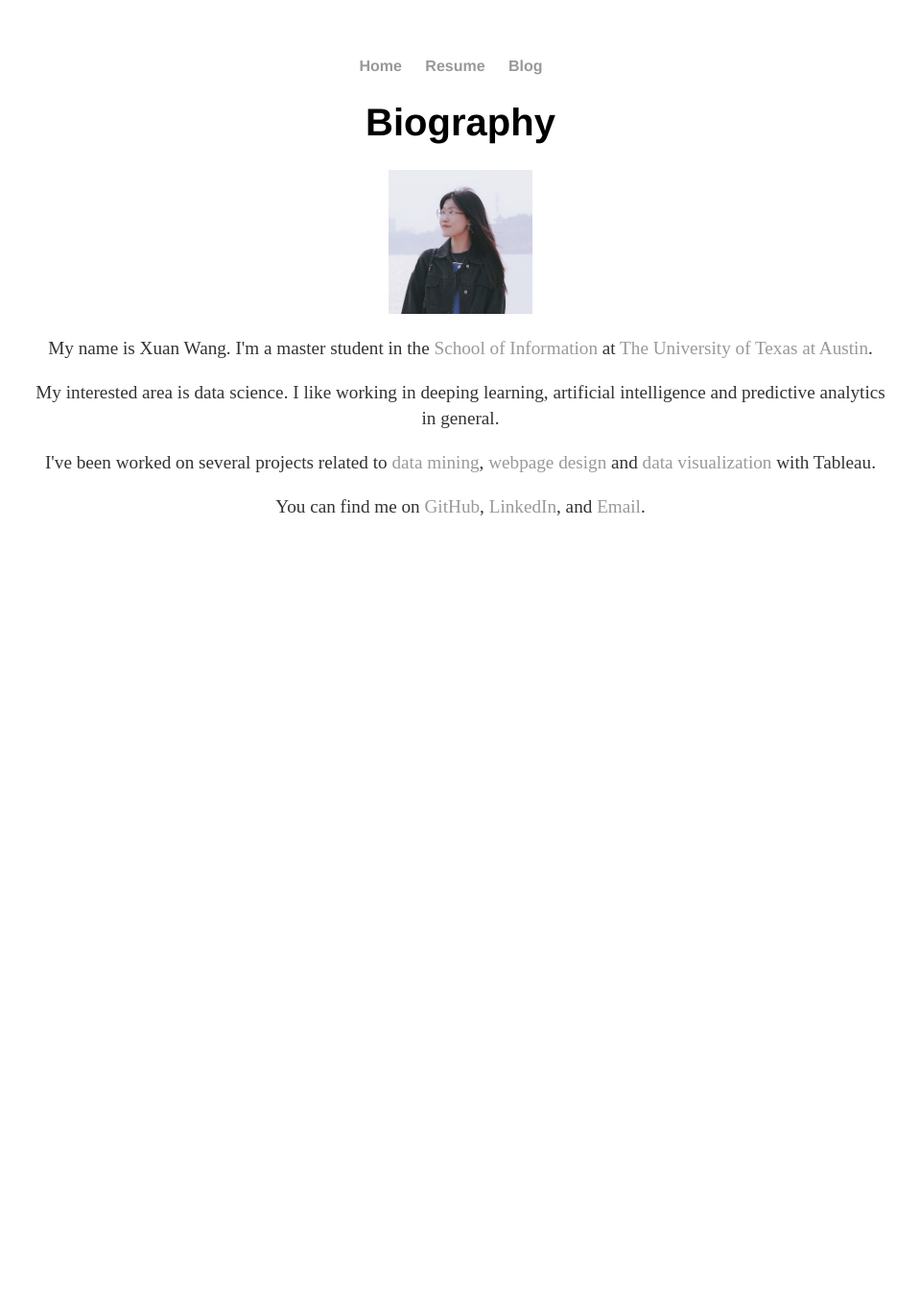
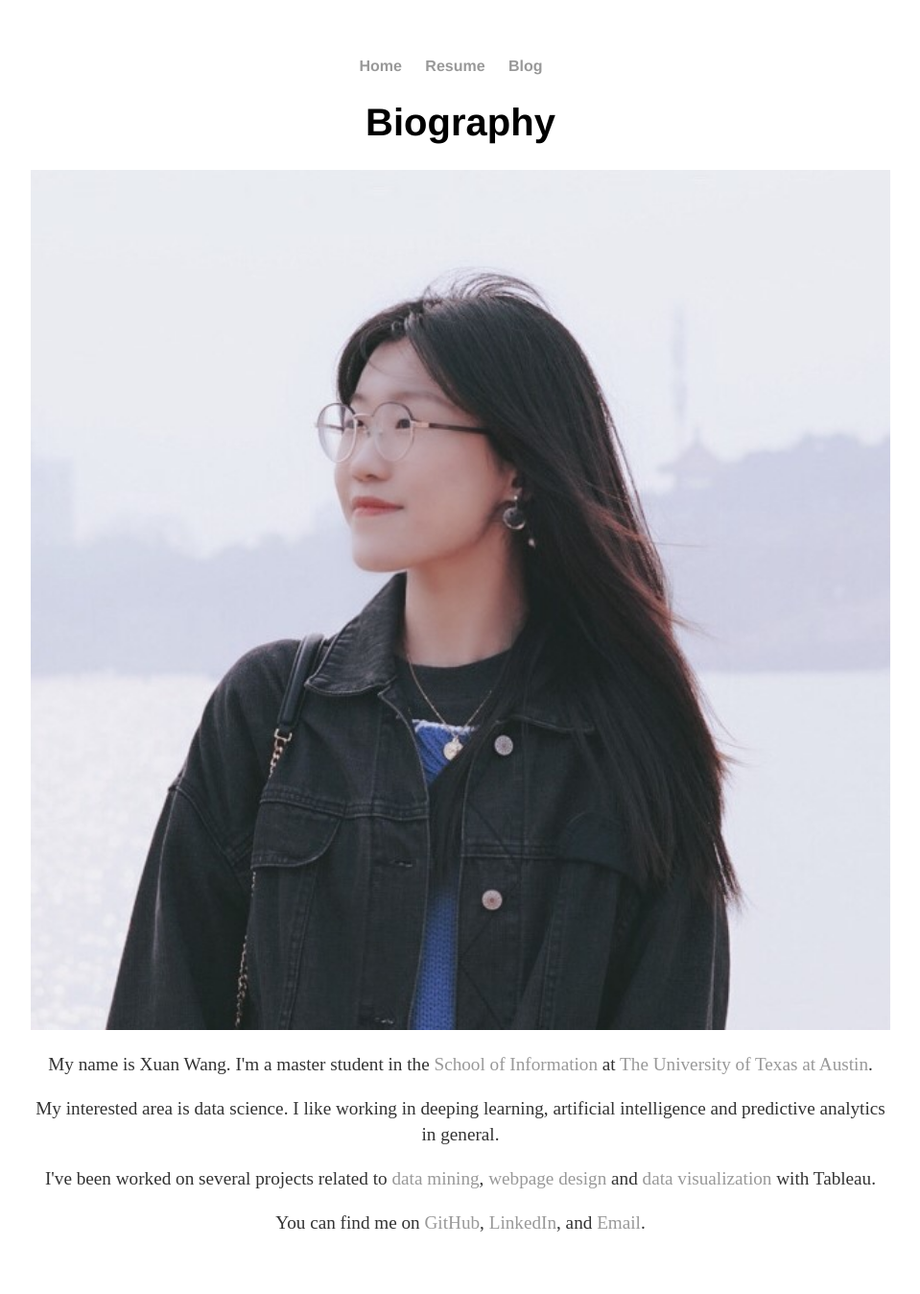
Before and after one commit to xxuanwang-zz/Portfolio, a Jekyll site: the page built from index.html, in a window 1280 px wide. Shown: the whole page at 96% size, without its empty margins (160-1119 px from the left). Built offline with Jekyll 4.4.1, drawn with Linux system fonts in a browser that asks for light colours; before the commit the page ends 900 px from its top, so only the background shows below that.

Commit message:
Update index.html

```diff
--- a/index.html
+++ b/index.html
@@ -16,7 +16,7 @@ title: Xuan Wang
   </style>
 
   <section id="about">
-    <img src="./img/me.jpg" style=" width: 150px; height: 150px;"/>
+    <img src="./img/me.jpg" style=" width: 100%; height: auto;"/>
     <p>
       My name is Xuan Wang. I'm a master student in the <a href="https://www.ischool.utexas.edu/">School of Information</a> at <a href="https://www.utexas.edu/">The University of Texas at Austin</a>.
     </p>
```
